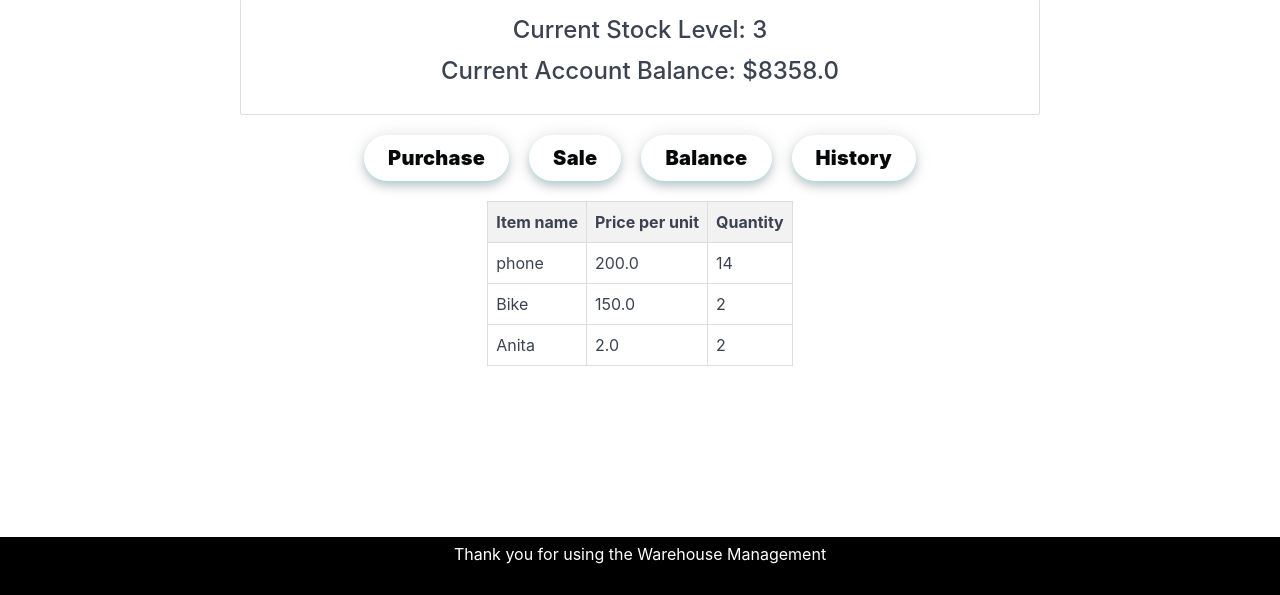
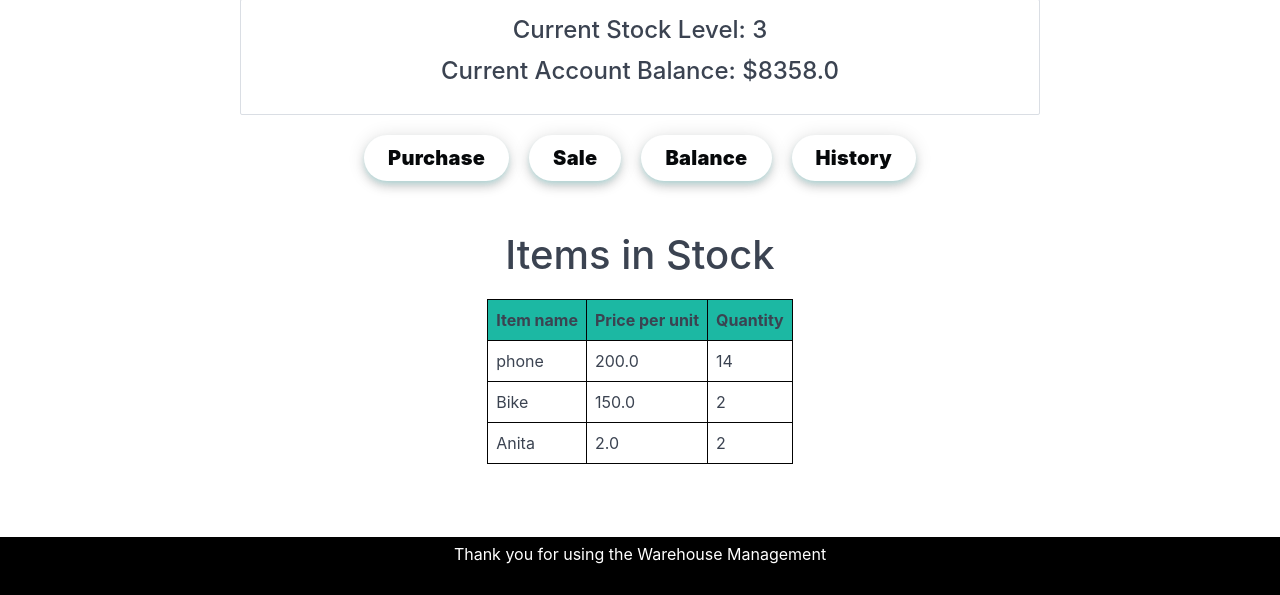
Before and after one commit to DaniLiviu/Implementing-database-in-Accounting-Web-Application, a Flask app: page / in a window 1280 px wide. Shown: the part 205-800 px from the top of the page. Run offline with Flask 3, Linux system fonts and the light colour scheme.

```diff
--- a/main.py
+++ b/main.py
@@ -92,18 +92,8 @@ def balance():
 def history():
     transactions = TransactionHistory.query.all()
     account = Account.query.first()
-    transactions_json = jsonify([transaction.to_dict() for transaction in transactions])
+    transactions_json = [transaction.to_dict() for transaction in transactions]
     print(transactions_json)
-    # transactions_json = [
-    #     {
-    #         'product_name': t.product_name,
-    #         'unit_price': t.unit_price,
-    #         'quantity': t.quantity,
-    #         'total_price': t.total_price,
-    #         'operation': t.operation,
-    #         'date': t.date.strftime('%Y-%m-%d %H:%M:%S')
-    #     } for t in transactions
-    # ]
     return render_template('history.html', transactions_json=transactions_json, transactions=transactions, account_balance=account.balance)
 
 @app.route('/purchase', methods=['GET', 'POST'])
--- a/templates/history.html
+++ b/templates/history.html
@@ -116,8 +116,8 @@
             margin: 20px auto;
         }
         .option {
-            margin-right: 5px;
-            width: 80.5px;
+            margin-right: 20px;
+            width: 810.5px;
             height: 28px;
             position: relative;
             top: 2px;
@@ -242,7 +242,7 @@
             const ctx = document.getElementById('history-chart').getContext('2d');
             const transactions = {{ transactions_json | tojson }};
             const labels = transactions.map(transaction => transaction.date);
-            const data = transactions.map(transaction => transaction.total_price);
+            const data = transactions.map(transaction => transaction.total_price)
 
             new Chart(ctx, {
                 type: 'line',
--- a/templates/index.html
+++ b/templates/index.html
@@ -88,7 +88,7 @@
         }
         .footer {
             width: 100%;
-            background-color: #000;
+            background-color: #000000;
             color: white;
             text-align: center;
             padding: 5px 0;
@@ -96,20 +96,21 @@
             bottom: 0;
         }
         .table-container {
-            max-height: 400px;
+            max-height: 800px;
             overflow-y: auto;
-            margin-top: 20px;
+            margin-top: 50px;
+
         }
         .table-container table {
             width: 100%;
             border-collapse: collapse;
         }
         .table-container th, .table-container td {
-            border: 1px solid #ddd;
+            border: 1px solid #030303;
             padding: 8px;
         }
         .table-container th {
-            background-color: #f2f2f2;
+            background-color: #1cb8a3;
             position: sticky;
             top: 0;
         }
@@ -147,6 +148,7 @@
         </div>
     </div>
     <div class="table-container">
+        <h1 class="text-center">Items in Stock</h1>
         <table>
             <thead>
                 <tr>
--- a/templates/sale.html
+++ b/templates/sale.html
@@ -41,7 +41,7 @@
             text-align: center;
             margin-top: 20px;
             width: 80%;
-            max-width: 900px;
+            max-width: 600px;
         }
         button {
             background-color: #ffffff;
```
Also changed, not shown: instance/warehouse.db.
